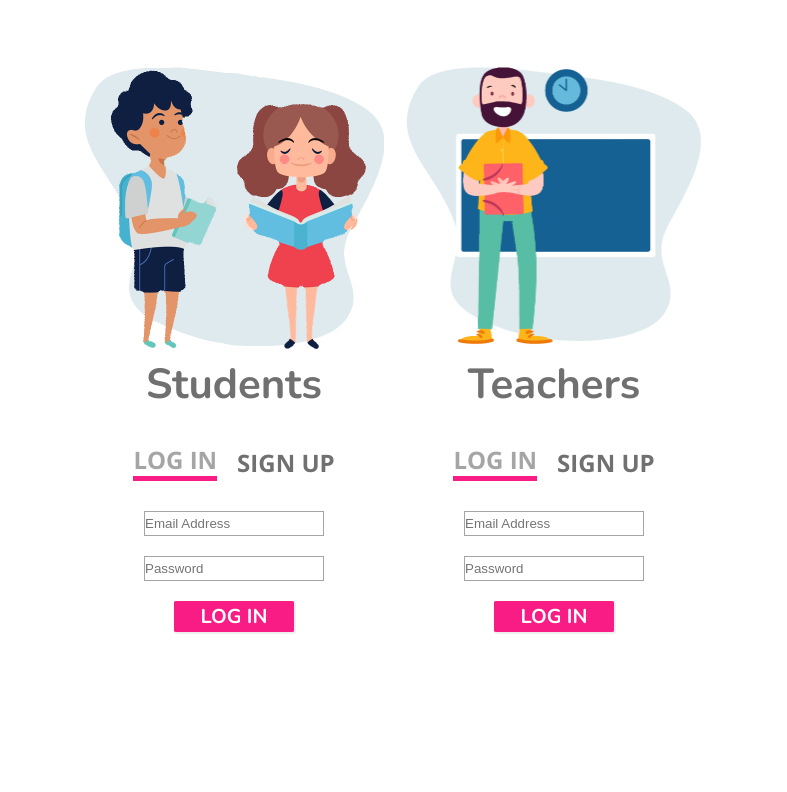
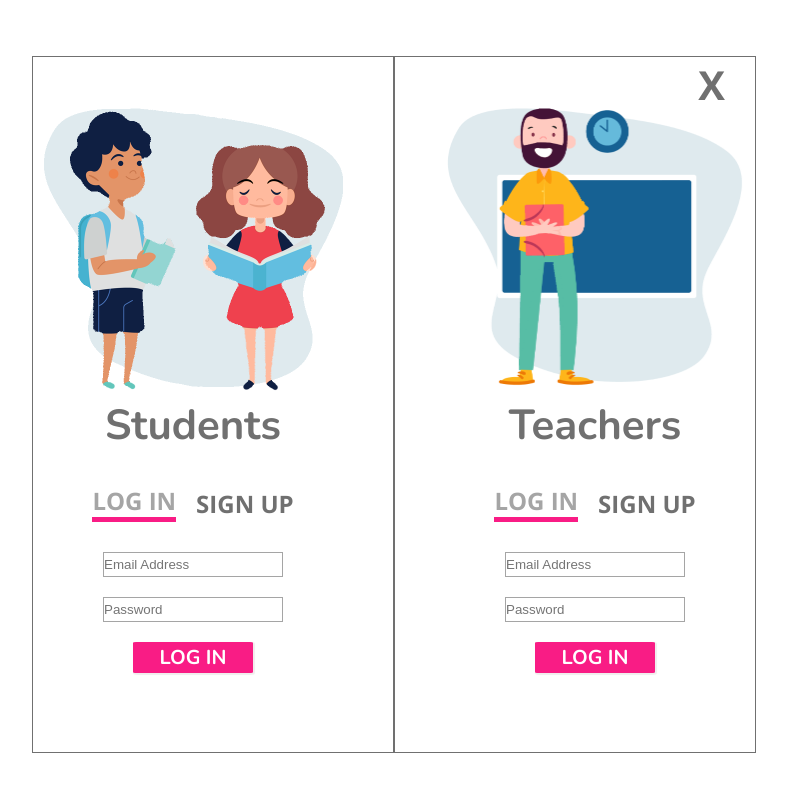
Before and after one commit to Safdari10/SchoolProjectApp, a React (Vite) app in the folder client/: page /login in a window 1280 px wide. Shown: the top 792 px of the page, without its empty margins (246-1033 px from the left). Built offline with nearby package versions, Linux system fonts and the light colour scheme.

Commit message:
created functionality for login page to show over home page and made home page blur. changed some styling for login page.

```diff
--- a/client/src/main.jsx
+++ b/client/src/main.jsx
@@ -4,6 +4,7 @@ import App from './App.jsx'
 import { createBrowserRouter, RouterProvider } from 'react-router-dom'
 import Home from './pages/Home/Home.jsx'
 import Login from './pages/Login-Signup/LoginSingup.jsx'
+import StudentDashboard from './pages/StudentDashboard/StudentDashboard.jsx'
 
 const router = createBrowserRouter([
   {
@@ -18,6 +19,10 @@ const router = createBrowserRouter([
         path: "login",
         element: <Login/>,
       },
+    {
+      path: "student-dashboard",
+     element: <StudentDashboard/>
+    }
     ]
   }
 ])
--- a/client/src/pages/Home/Home.jsx
+++ b/client/src/pages/Home/Home.jsx
@@ -1,9 +1,19 @@
+import styles from './Home.module.css'
 import Header from "./components/header"
+import LoginSignup from "../Login-Signup/LoginSingup"
+import { useState } from "react"
+
 
 const Home = () => {
+   const [isOpen, setIsOpen] = useState(false)
+
+   const toggleLogin = () => {
+    setIsOpen(!isOpen)
+   }
   return (
-    <div>
-   <Header/>
+    <div className={styles.home}>
+   <Header onClick={toggleLogin} />
+   {isOpen && <LoginSignup onClose={toggleLogin}/>}
     </div>
   )
 }
--- a/client/src/pages/Home/components/Header.jsx
+++ b/client/src/pages/Home/components/Header.jsx
@@ -3,9 +3,8 @@ import nzFlag from "../../../assets/LanguageButtonFlags/Flag_of_New_Zealand.svg.
 import maoriFlag from "../../../assets/LanguageButtonFlags/Tino_Rangatiratanga_Maori_sovereignty_movement_flag.svg";
 import profile from "../../../assets/profile.png";
 import styles from "./Header.module.css";
-import { Link } from "react-router-dom";
 
-const header = () => {
+const header = ({ onClick }) => {
   return (
     <div className={styles.homeHeader}>
       <img className={styles.logo} src={logo} alt="logo" />
@@ -28,7 +27,7 @@ const header = () => {
         </div>
         <div className={styles.status}>
           <img src={profile} alt="profileIcon" className={styles.icon}/>
-          <div className={styles.loginSignup}><Link to={'/login'} >REGISTER | LOGIN</Link></div>
+          <div className={styles.loginSignup} onClick={onClick}>REGISTER | LOGIN</div>
         </div>
       </div>
     </div>
--- a/client/src/pages/Login-Signup/LoginSignup.module.css
+++ b/client/src/pages/Login-Signup/LoginSignup.module.css
@@ -2,9 +2,16 @@
     display: grid;
     grid-template-columns: repeat(4, 1fr);
     grid-template-rows: 5.6rem max-content 1fr;
-    height: 100vh;
     justify-items: center;
     align-items: center;
+    background-color: transparent;
+    backdrop-filter: blur(5px);
+    z-index: 999;
+    position: fixed;
+    top: 0;
+    left: 0;
+    right: 0;
+    bottom: 0;
 }
 
 .student, .teacher {
@@ -13,17 +20,35 @@
     justify-content: center;
     align-items: center;
     grid-row: 2;
-    margin: 0 auto;
     height: fit-content;
+    background-color: white;
+    border: 1px solid #707070;
 }
 
 .student {
+    padding-right: 5rem;
+    padding-left: 1rem;
     grid-column: 2;
 }
 
 .teacher {
+    padding-left: 5rem;
+    padding-right: 1rem;
     grid-column: 3;
+
 }
+
+.close {
+    font-size: 4rem;
+    align-self: flex-end;
+    margin-right: 2rem;
+    color: #707070;
+    font-family: "Open sans";
+    font-weight: 700;
+    height: 2rem;
+    margin-bottom:  2rem;
+}
+
 
 .background {
     width: 30rem;
@@ -93,4 +118,5 @@
     width: 12rem;
     padding: .1rem;
     cursor: pointer;
+    margin-bottom: 2rem;
 }
--- a/client/src/pages/Login-Signup/LoginSingup.jsx
+++ b/client/src/pages/Login-Signup/LoginSingup.jsx
@@ -5,7 +5,7 @@ import styles from "./LoginSignup.module.css";
 import Login from "./components/Login";
 import Signup from "./components/Signup";
 
-const LoginSignup = () => {
+const LoginSignup = ({ onClose }) => {
   // Separate login state for students and teachers
   const [isStudentLogin, setIsStudentLogin] = useState(true);
   const [isTeacherLogin, setIsTeacherLogin] = useState(true);
@@ -23,6 +23,7 @@ const LoginSignup = () => {
   return (
     <div className={styles.loginSignup}>
       <div className={styles.student}>
+        <a className={styles.close}/>
         <img src={studentBackground} className={styles.background} alt="Student" />
         <h1 className={styles.title}>Students</h1>
         <div className={styles.showOptionContainer}>
@@ -44,6 +45,7 @@ const LoginSignup = () => {
         )}
       </div>
       <div className={styles.teacher}>
+         <a className={styles.close} onClick={onClose} >X</a>
         <img src={teacherBackground} className={styles.background} alt="Teacher" />
         <h1 className={styles.title}>Teachers</h1>
         <div className={styles.showOptionContainer}>
--- a/client/src/pages/Login-Signup/components/Login.jsx
+++ b/client/src/pages/Login-Signup/components/Login.jsx
@@ -16,7 +16,7 @@ const Login = ({ userRole }) => {
 
         try {
           await login(email, password, userRole);
-          navigate('/');
+          navigate('/student-dashboard');
         } catch (error) {
           setErrorMessage(error.message);
         }
--- /dev/null
+++ b/client/src/pages/StudentDashboard/StudentDashboard.jsx
@@ -0,0 +1,11 @@
+import React from 'react'
+
+const StudentDashboard = () => {
+  return (
+    <div>
+      <h1>WELCOME TO STUDENT DASHBOARD</h1>
+    </div>
+  )
+}
+
+export default StudentDashboard
```
